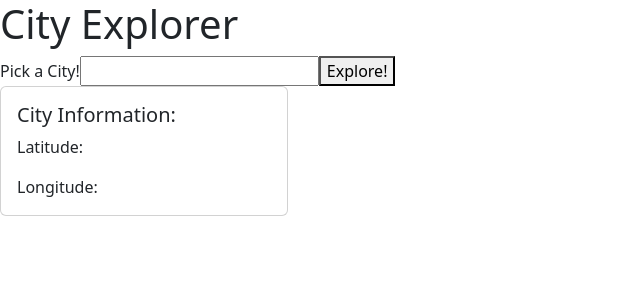
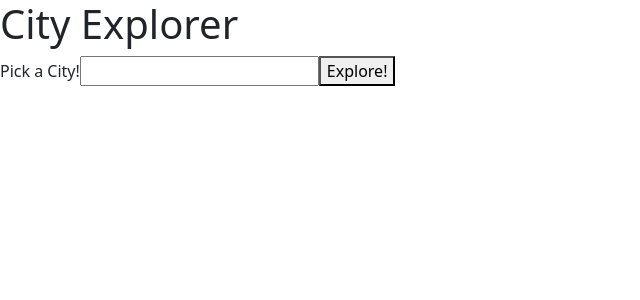
Before and after one commit to JMCov/city-explorer, a React (Create React App) app: page / in a window 1280 px wide. Shown: the top 300 px of the page, without its empty margins (0-640 px from the left). Built offline with nearby package versions, Linux system fonts and the light colour scheme.

Commit message:
completed JS for site

```diff
--- a/src/App.js
+++ b/src/App.js
@@ -2,7 +2,7 @@ import './App.css';
 import React from 'react'
 import 'bootstrap/dist/css/bootstrap.min.css';
 import axios from 'axios';
-import Card from 'react-bootstrap/Card';
+import Cities from './Cities';
 
 
 class App extends React.Component {
@@ -12,7 +12,9 @@ class App extends React.Component {
       city: '',
       cityData: [],
       error: false,
-      errorMessage: ''
+      errorMessage: '',
+      mapUrl: '',
+      isCity: false
 
     }
   }
@@ -27,21 +29,16 @@ class App extends React.Component {
     e.preventDefault();
 
     try {
-      // TODO: need use axios to hit LocationIQ - async/await
-      let url = `https://us1.locationiq.com/v1/search?key=${process.env.REACT_APP_KEY}&q=${this.state.city}&format=json`
+      let url = `https://us1.locationiq.com/v1/search?key=${process.env.REACT_APP_KEY}&q=${this.state.city}&format=json&limit=10`;
 
       console.log(url);
       let cityDataFromAxios = await axios.get(url)
-      console.log(cityDataFromAxios.data)
-      // TODO: save that data to state
+      console.log(cityDataFromAxios)
       this.setState({
-        cityData: cityDataFromAxios.data[0],
-        error: false
+        cityData: cityDataFromAxios.data,
+        error: false,
+        isCity: true,
       })
-
-
-      //  *** FOR YOUR LAB YOU WILL NEED TO GET A MAP IMAGE SRC. Example: ***
-      // ** `https://maps.locationiq.com/v3/staticmap?key=${process.env.REACT_APP_LOCATIONIQ_API_KEY}&center=47.6038321,-122.3300624&zoom=10`
 
     } catch (error) {
       console.log(error);
@@ -56,41 +53,24 @@ class App extends React.Component {
     return (
       <>
         <h1>City Explorer</h1>
-
         <form onSubmit={this.getCityData}>
           <label htmlFor=""> Pick a City!
             <input type="text" onInput={this.handleInput} />
             <button type='submit'>Explore!</button>
           </label>
-
         </form>
-
-
-        {/* Ternary - W ? T : F */}
+        <main>
         {
           this.state.error
             ? <p>{this.state.errorMessage}</p>
-            : <Card style={{ width: '18rem' }}>
-                <Card.Body>
-                  <Card.Title>City Information: {this.state.cityData.display_name}</Card.Title>
-                  <Card.Text>Latitude: {this.state.cityData.lat}</Card.Text>
-                  <Card.Text>Longitude: {this.state.cityData.lon}</Card.Text>
-                </Card.Body>
-              </Card>
-
+            : <Cities
+              cityData={this.state.cityData}
+            />
         }
-
-
-
+        </main>
       </>
     )
-
   }
-
-
-
 }
 
-
-
 export default App;
--- /dev/null
+++ b/src/Cities.js
@@ -0,0 +1,29 @@
+import React from "react";
+import Card from "react-bootstrap/Card";
+
+
+class Cities extends React.Component {
+  constructor(props) {
+    super(props);
+    this.state = {
+    }
+  }
+  render() {
+    return (
+      <>
+      {this.props.cityData.map((city) => (
+        <Card style={{ width: '18rem' }}>
+          <Card.Body>
+            <Card.Img variant="top" src={`https://maps.locationiq.com/v3/staticmap?key=${process.env.REACT_APP_KEY}&center=${city.lat},${city.lon}&size=500x500&zoom=14`} alt={city.display_name}/>
+            <Card.Title>City Information: {city.display_name}</Card.Title>
+            <Card.Text>Latitude: {city.lat}</Card.Text>
+            <Card.Text>Longitude: {city.lon}</Card.Text>
+          </Card.Body>
+        </Card>
+      ))}
+      </>
+    )
+  }
+}
+
+export default Cities;
```
